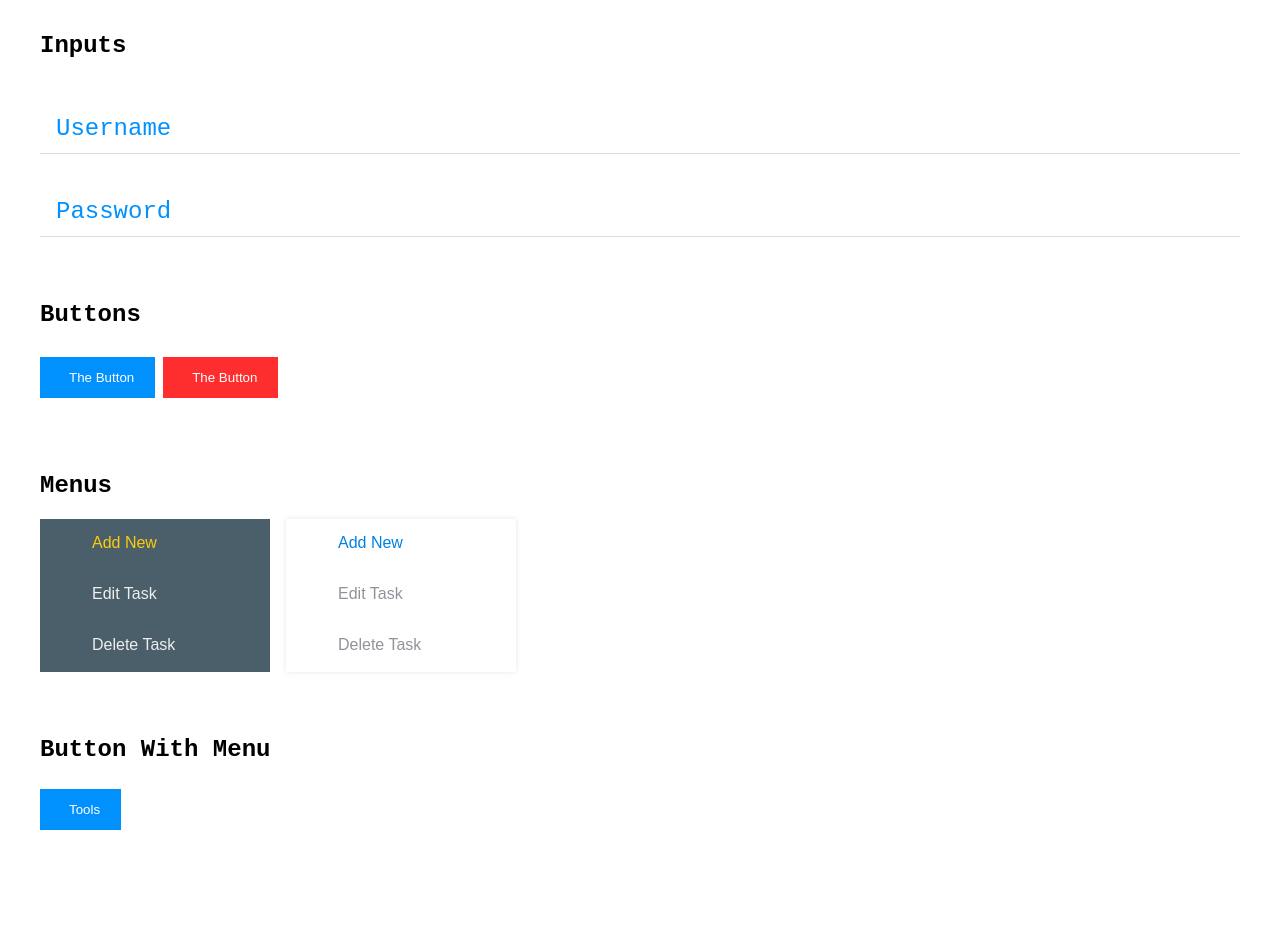
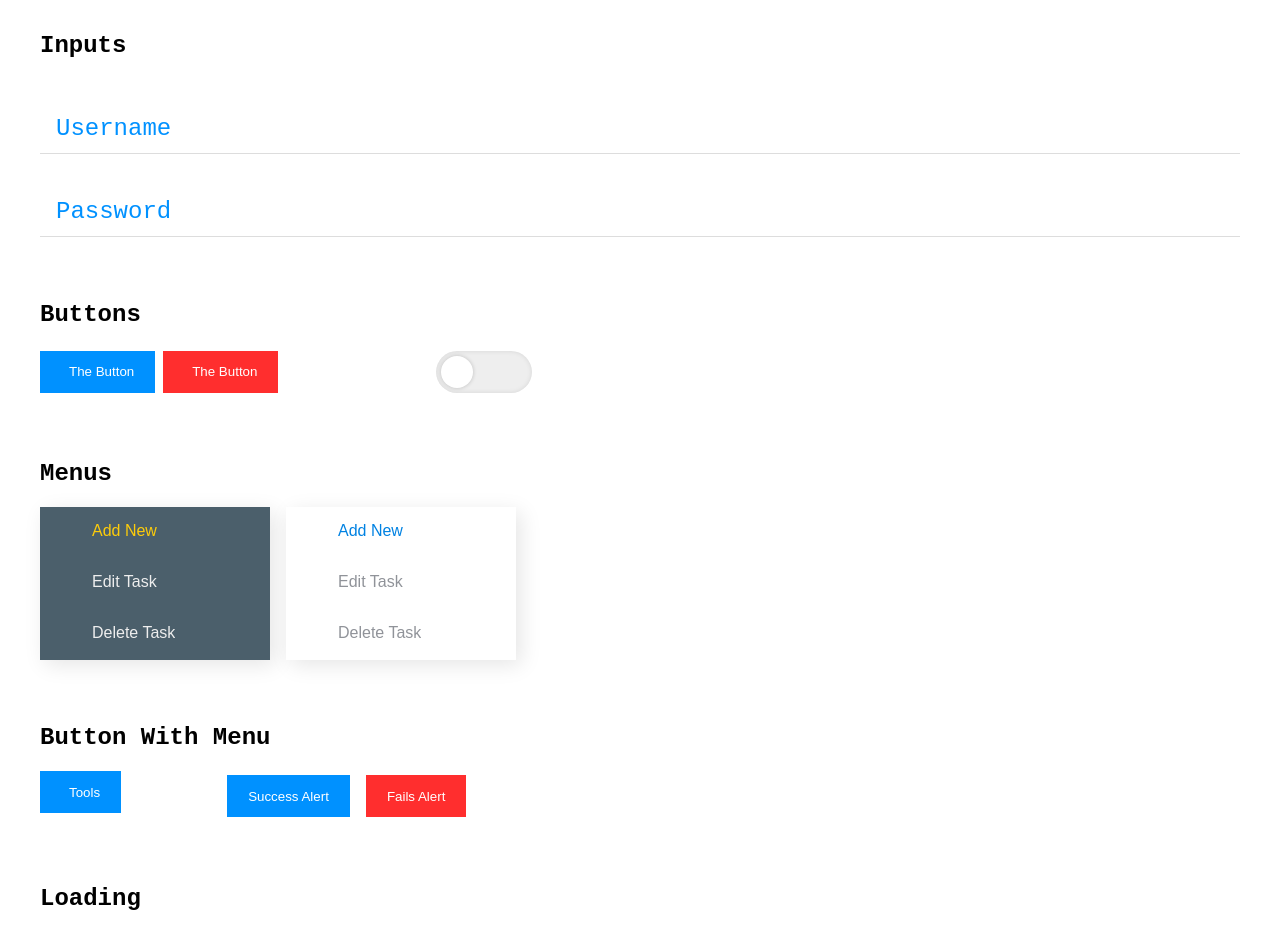
Before and after one commit to leyiang/yiang_vue_library, a Vue app: page / in a window 1280 px wide. Shown: the top 931 px of the page. Built offline with nearby package versions, Linux system fonts and the light colour scheme; some icons are missing.

Commit message:
Adding Components

```diff
--- a/src/App.vue
+++ b/src/App.vue
@@ -28,11 +28,13 @@
 
             <div class="flex align-center">
                 <y-button icon="plus" class="primary mr-h" @focus="click">The Button</y-button>
-                <y-button icon="trash" class="danger">The Button</y-button>
+                <y-button icon="trash" class="danger mr-h">The Button</y-button>
 
-                <y-icon-button icon="plus" class="small"></y-icon-button>
-                <y-icon-button icon="plus" @click="click"></y-icon-button>
-                <y-icon-button icon="plus" class="large"></y-icon-button>
+                <y-icon-button icon="cog" class="small mr-h"></y-icon-button>
+                <y-icon-button icon="cog" @click="click"></y-icon-button>
+                <y-icon-button icon="cog" class="large ml-h mr-h"></y-icon-button>
+
+                <y-switch-button name="123" v-model="value"></y-switch-button>
             </div>
             <!-- /.flex -->
 
@@ -86,13 +88,13 @@
                 </y-button-menu>
 
 
-                <y-button-menu>
+                <y-button-menu class="mr-2">
                     <template #button>
                         <y-icon-button icon="cogs">Tools</y-icon-button>
                     </template>
 
                     <template #menu>
-                        <y-menu class="light mr-1">
+                        <y-menu class="dark mr-1">
                             <y-menu-item icon="plus" @click="click" class="active">Add New</y-menu-item>
                             <y-menu-item icon="edit">Edit Task</y-menu-item>
                             <y-menu-item icon="trash">Delete Task</y-menu-item>
@@ -100,12 +102,33 @@
                     </template>
                 </y-button-menu>
 
+                <y-button class="primary mr-1" @click="addSuccess">Success Alert</y-button>
+                <y-button class="danger" @click="addFails">Fails Alert</y-button>
             </div>
             <!-- /.flex -->
 
         </div>
         <!-- /.flex -->
 
+
+        <div class="flex flex-column">
+            <h1 class="title">Loading</h1>
+            <!-- /.title -->
+
+            <div class="flex">
+                <y-circle-loading class="mr-2"></y-circle-loading>
+                <y-square-loading></y-square-loading>
+            </div>
+            <!-- /.flex -->
+
+        </div>
+        <!-- /.flex -->
+
+
+        <y-alert-list>
+        </y-alert-list>
+
+        <!-- /.alert-list -->
     </section>
     <!-- /.inner -->
 </template>
@@ -113,11 +136,11 @@
 <script>
     export default {
         data: () => ({
-            test: "123",
+            value: false,
         }),
 
-        created() {
-
+        mounted() {
+            this.issueStorageAlert();
         },
 
         methods: {
@@ -127,6 +150,18 @@
 
             click() {
                 console.log(1111);
+            },
+
+            the_form() {
+
+            },
+
+            addSuccess() {
+                this.success("Title", "Content");
+            },
+
+            addFails() {
+                this.fails("Title", "content");
             }
         },
     }
--- a/src/assets/global.css
+++ b/src/assets/global.css
@@ -86,6 +86,12 @@ section.inner {
     background-color: transparent;
     border: none;
 }
+
+.visually-hidden {
+    opacity: 0;
+    position: fixed;
+    left: 100%;
+}
 /*------ Custom Class ------*/
 
 /* ======== GLOBAL STYLE ======== */
--- a/src/components/Basic/Button/Button.vue
+++ b/src/components/Basic/Button/Button.vue
@@ -44,6 +44,7 @@
         color: #323232;
         border: 1px solid #DDD;
 
+        height: 42px;
         padding: .75rem 1.25rem;
     }
 
@@ -72,6 +73,7 @@
         background-color: var(--danger-darker-color);
     }
     .button.danger:active {
+        border: 1px solid var(--danger-color);
         background-color: var(--danger-darkest-color);
     }
     .button.danger:focus {
--- a/src/components/Basic/Button/IconButton.vue
+++ b/src/components/Basic/Button/IconButton.vue
@@ -2,9 +2,10 @@
     <button
         v-if="icon"
         class="role-button focusable icon-button"
-        :class="iconClass"
         v-on="$listeners"
-    ></button>
+    >
+        <i :class="iconClass"></i>
+    </button>
     <!-- /.button -->
 </template>
 
@@ -39,11 +40,15 @@
         background-color: transparent;
         border: none;
 
-        width: 48px;
-        height: 48px;
+        width: 42px;
+        height: 42px;
 
-        font-size: 1.5rem;
+        font-size: 1.2rem;
         border-radius: 50%;
+
+        display: flex;
+        align-items: center;
+        justify-content: center;
     }
 
     .icon-button:hover {
@@ -54,13 +59,13 @@
         width: 36px;
         height: 36px;
 
-        font-size: 1.2rem;
+        font-size: 1rem;
     }
 
 
     .icon-button.large {
-        width: 60px;
-        height: 60px;
+        width: 48px;
+        height: 48px;
 
         font-size: 2rem;
     }
--- /dev/null
+++ b/src/components/Basic/Button/SwitchButton.vue
@@ -0,0 +1,96 @@
+<template>
+    <button
+            class="switch-button focusable clear-button-style"
+            :class="{on: value, off: !value}"
+            role="button"
+            @click="toggleSwitch"
+    >
+        <input
+            tabindex="-1"
+            type="checkbox"
+            v-model="value"
+            v-bind="$attrs"
+            class="visually-hidden"
+        />
+    </button>
+    <!-- /.switch-button -->
+</template>
+
+<script>
+    export default {
+        inheritAttrs: false,
+
+        props: {
+            value: {
+                type: Boolean,
+                default: false,
+            }
+        },
+
+        data: () => ({
+        }),
+
+        created() {
+        },
+
+        methods: {
+            toggleSwitch() {
+                this.value = !this.value;
+                this.$emit("input", this.value );
+            }
+        },
+    }
+</script>
+
+<style scoped>
+    input {
+        position: fixed;
+        left: 100px;
+        top: 100px;
+    }
+
+    .switch-button {
+        height: 42px;
+        width: 96px;
+        border-radius: 10rem;
+
+        background-color: #EEE;
+        position: relative;
+
+        box-shadow: inset 0 0 5px rgba(0, 0, 0, 0.1);
+        transition: background-color .2s ease;
+        cursor: pointer;
+    }
+
+    .switch-button:focus {
+        border-color: var(--primary-color);
+        box-shadow: 0 0 0 .2rem rgba(0, 145, 255, .25);
+    }
+
+    .switch-button::after{
+        content: "";
+        display: block;
+
+        width: 32px;
+        height: 32px;
+        background-color: #FFF;
+        box-shadow: 0 0 4px rgba(0, 0, 0, 0.2);
+
+        border-radius: 50%;
+
+        position: absolute;
+        top: 50%;
+        left: 5px;
+        transform: translateY(-50%);
+        transition: left .3s ease;
+    }
+
+    .switch-button.on {
+        background-color: #0091ff;
+    }
+
+    .switch-button.on::after {
+        left: 59px;
+    }
+
+</style>
--- a/src/components/Basic/Menu/ButtonMenu.vue
+++ b/src/components/Basic/Menu/ButtonMenu.vue
@@ -2,7 +2,7 @@
     <div class="button-menu" @mouseover="hoveringButtonMenu=true" @mouseout="hoveringButtonMenu=false">
 
         <!--  Use Blur Event to Collapse the Menu -->
-        <input v-focus-if:expanded @blur="inputBlur">
+        <input v-focus-if:expanded @blur="inputBlur" class="visually-hidden">
 
         <div class="button-menu-button mb-h" @click="toggle">
             <slot name="button"></slot>
@@ -53,12 +53,6 @@
 
 <style scoped>
 
-    input {
-        opacity: 0;
-        position: fixed;
-        left: 100%;
-    }
-
     input:focus {
         background-color: red;
     }
@@ -72,5 +66,6 @@
         transform: translateY(100%);
 
         position: absolute;
+        z-index: 15;
     }
 </style>
--- a/src/components/Basic/Menu/Menu.vue
+++ b/src/components/Basic/Menu/Menu.vue
@@ -25,6 +25,7 @@
         flex-flow: column wrap;
 
         width: 230px;
+        box-shadow: 5px 5px 20px rgba(0, 0, 0, 0.1);
     }
 
     .menu.dark {
@@ -35,7 +36,5 @@
     .menu.light {
         color: #909399;
         background-color: #FFFFFF;
-
-        box-shadow: 0 0 5px rgba(0, 0, 0, .1);
     }
 </style>
--- /dev/null
+++ b/src/components/Transition/Jump.vue
@@ -0,0 +1,17 @@
+<template>
+    <transition name="jump">
+        <slot></slot>
+    </transition>
+</template>
+
+<style>
+    .jump-enter, .jump-leave-to {
+        opacity: 0;
+        transform: translateY(-20px);
+    }
+
+    .jump-enter-active,
+    .jump-leave-active {
+        transition: all .3s;
+    }
+</style>
```
